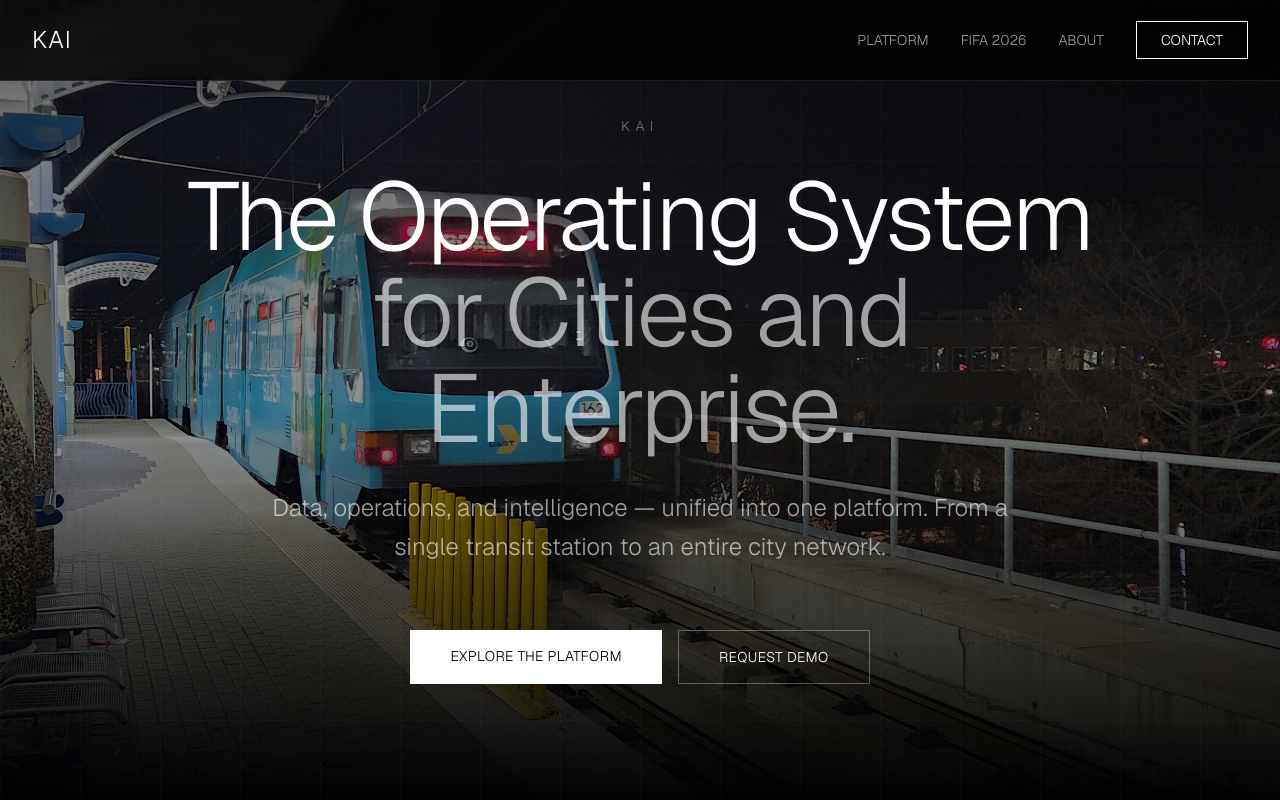
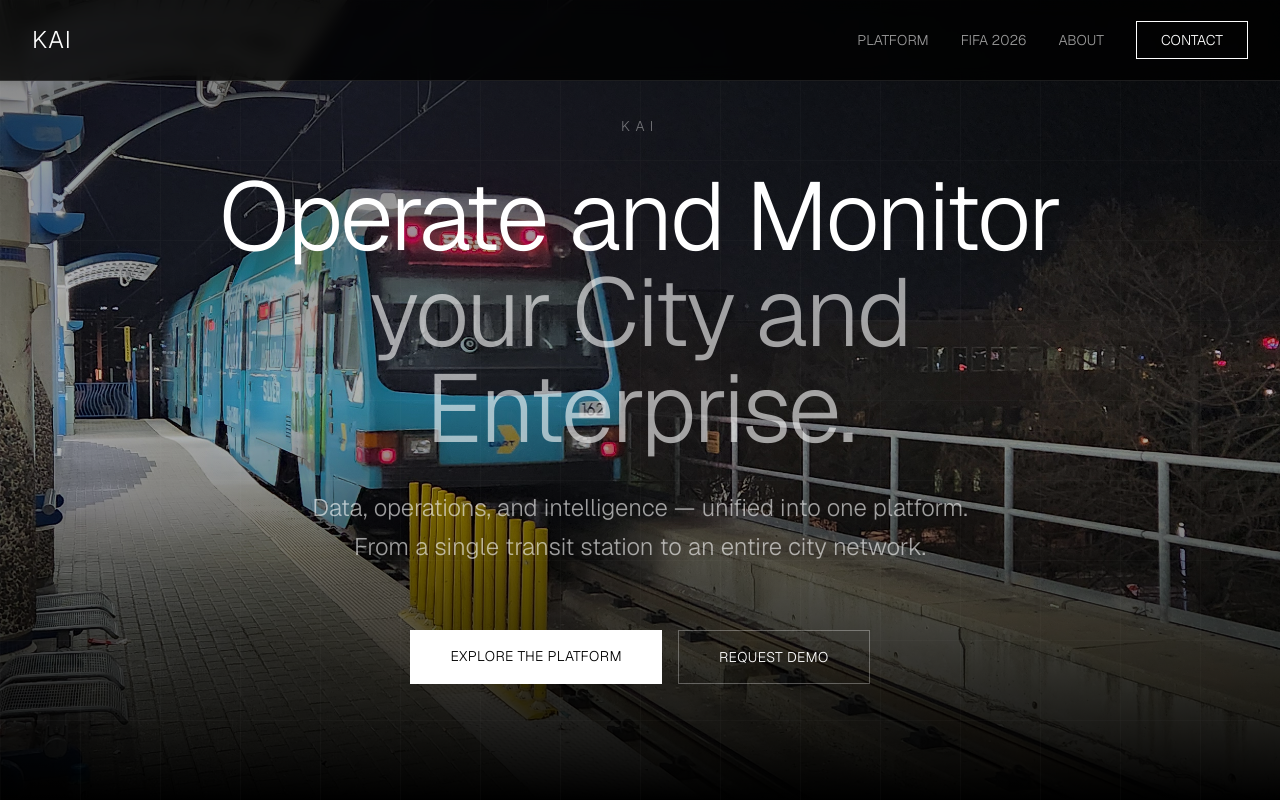
Before and after one commit to elliyeen/kai-facilities-website, a Next.js app: page / in a window 1280 px wide. Shown: the top 800 px of the page. Built offline with nearby package versions, Linux system fonts and the light colour scheme.

Commit message:
Update homepage hero copy to 'Operate and Monitor your City and Enterprise'

```diff
--- a/src/app/page.tsx
+++ b/src/app/page.tsx
@@ -43,18 +43,18 @@ export default function Home() {
           className="object-cover"
           priority
         />
-        <div className="absolute inset-0 bg-black/35"></div>
+        <div className="absolute inset-0 bg-black/20"></div>
         <div className="absolute inset-0 bg-linear-to-b from-black/40 via-transparent to-black"></div>
         {/* Subtle grid */}
         <div className="absolute inset-0 opacity-[0.04]" style={{ backgroundImage: "linear-gradient(rgba(255,255,255,0.5) 1px, transparent 1px), linear-gradient(90deg, rgba(255,255,255,0.5) 1px, transparent 1px)", backgroundSize: "80px 80px" }}></div>
         <div className="relative z-10 text-center px-6 max-w-5xl mx-auto">
           <p className="text-sm font-light tracking-[0.4em] text-white/40 mb-8 uppercase">Kai</p>
           <h1 className="text-6xl lg:text-8xl font-light mb-8 tracking-tight leading-none">
-            The Operating System<br />
-            <span className="text-white/60">for Cities and Enterprise.</span>
+            Operate and Monitor<br />
+            <span className="text-white/60">your City and Enterprise.</span>
           </h1>
           <p className="text-xl lg:text-2xl font-light text-white/60 mb-16 max-w-3xl mx-auto leading-relaxed">
-            Data, operations, and intelligence — unified into one platform.
+            Data, operations, and intelligence — unified into one platform.<br />
             From a single transit station to an entire city network.
           </p>
           <div className="flex flex-col sm:flex-row gap-4 justify-center">
```
